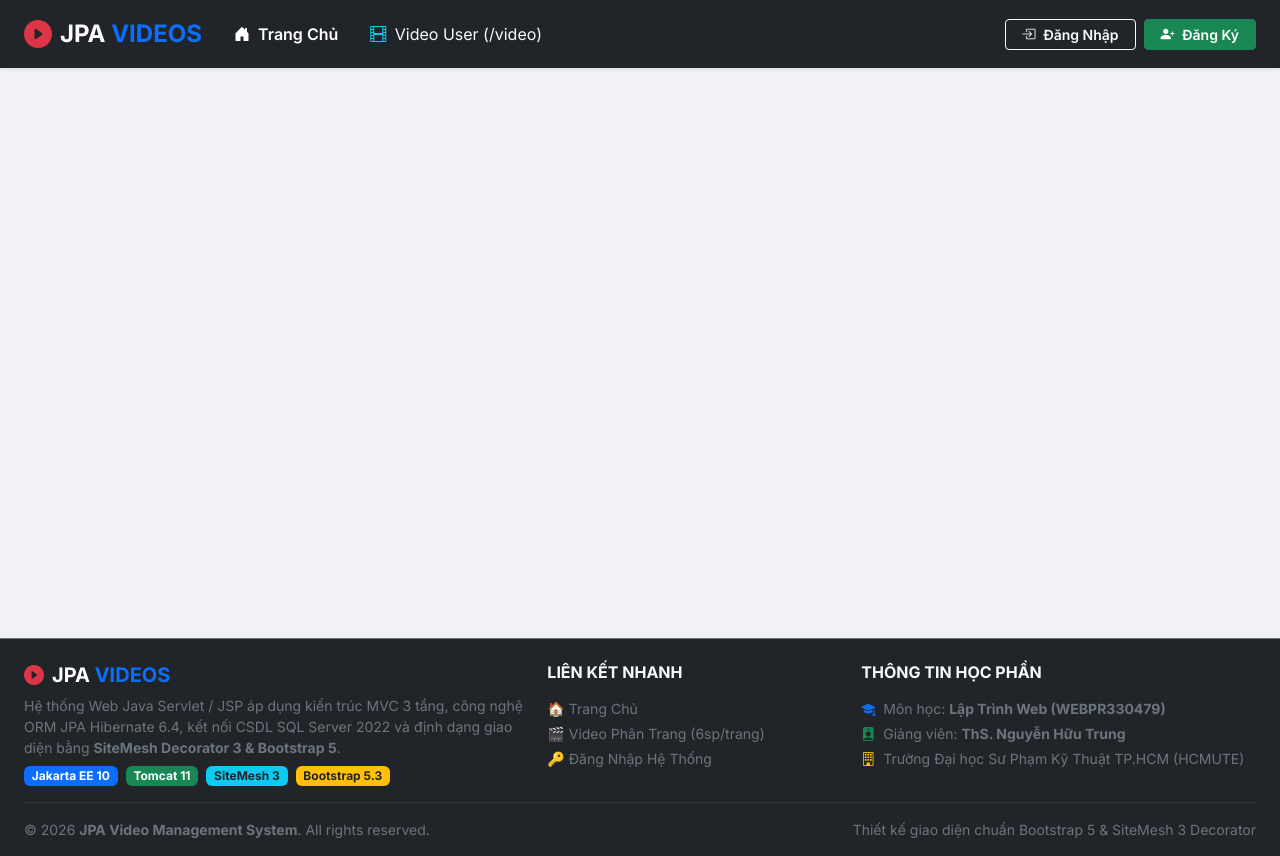
After one commit to MTien1105/BaiTapWeb, a Java web app: page /decorators/web.jsp in a window 1280 px wide. The commit adds this page. Run offline with Tomcat 11, a stand-in JSP engine, Linux system fonts and the light colour scheme.

Commit message:
feat: Configure SiteMesh 3 Decorator with Bootstrap 5 template

```diff
--- /dev/null
+++ b/src/main/webapp/common/web/footer.jsp
@@ -0,0 +1,61 @@
+<%@ page language="java" contentType="text/html; charset=UTF-8" pageEncoding="UTF-8"%>
+<%@ taglib prefix="c" uri="jakarta.tags.core" %>
+
+<!-- BOOTSTRAP 5 FOOTER (SITEMESH DECORATOR) -->
+<footer class="bg-dark text-white pt-4 pb-3 mt-auto border-top border-secondary">
+    <div class="container-fluid px-4">
+        <div class="row gy-3">
+            <div class="col-lg-5 col-md-6">
+                <h5 class="fw-bold text-white d-flex align-items-center gap-2">
+                    <i class="bi bi-play-circle-fill text-danger"></i>
+                    <span>JPA <span class="text-primary">VIDEOS</span></span>
+                </h5>
+                <p class="text-secondary small mb-2">
+                    Hệ thống Web Java Servlet / JSP áp dụng kiến trúc MVC 3 tầng, công nghệ ORM JPA Hibernate 6.4, kết nối CSDL SQL Server 2022 và định dạng giao diện bằng <strong>SiteMesh Decorator 3 & Bootstrap 5</strong>.
+                </p>
+                <div class="d-flex gap-2">
+                    <span class="badge bg-primary">Jakarta EE 10</span>
+                    <span class="badge bg-success">Tomcat 11</span>
+                    <span class="badge bg-info text-dark">SiteMesh 3</span>
+                    <span class="badge bg-warning text-dark">Bootstrap 5.3</span>
+                </div>
+            </div>
+
+            <div class="col-lg-3 col-md-6">
+                <h6 class="fw-bold text-uppercase text-light mb-3">Liên Kết Nhanh</h6>
+                <ul class="list-unstyled small">
+                    <li class="mb-1"><a href="${pageContext.request.contextPath}/home" class="text-decoration-none text-secondary">🏠 Trang Chủ</a></li>
+                    <li class="mb-1"><a href="${pageContext.request.contextPath}/video" class="text-decoration-none text-secondary">🎬 Video Phân Trang (6sp/trang)</a></li>
+                    <c:if test="${sessionScope.account != null}">
+                        <li class="mb-1"><a href="${pageContext.request.contextPath}/admin/videos" class="text-decoration-none text-secondary">📺 Quản Lý Video (CRUD)</a></li>
+                    </c:if>
+                    <li class="mb-1"><a href="${pageContext.request.contextPath}/login" class="text-decoration-none text-secondary">🔑 Đăng Nhập Hệ Thống</a></li>
+                </ul>
+            </div>
+
+            <div class="col-lg-4 col-md-12">
+                <h6 class="fw-bold text-uppercase text-light mb-3">Thông Tin Học Phần</h6>
+                <p class="text-secondary small mb-1">
+                    <i class="bi bi-mortarboard-fill me-1 text-primary"></i> Môn học: <strong>Lập Trình Web (WEBPR330479)</strong>
+                </p>
+                <p class="text-secondary small mb-1">
+                    <i class="bi bi-person-badge-fill me-1 text-success"></i> Giảng viên: <strong>ThS. Nguyễn Hữu Trung</strong>
+                </p>
+                <p class="text-secondary small mb-0">
+                    <i class="bi bi-building me-1 text-warning"></i> Trường Đại học Sư Phạm Kỹ Thuật TP.HCM (HCMUTE)
+                </p>
+            </div>
+        </div>
+
+        <hr class="border-secondary my-3">
+
+        <div class="d-flex flex-wrap justify-content-between align-items-center small text-secondary">
+            <div>
+                © 2026 <strong>JPA Video Management System</strong>. All rights reserved.
+            </div>
+            <div>
+                Thiết kế giao diện chuẩn Bootstrap 5 & SiteMesh 3 Decorator
+            </div>
+        </div>
+    </div>
+</footer>
--- /dev/null
+++ b/src/main/webapp/common/web/header.jsp
@@ -0,0 +1,97 @@
+<%@ page language="java" contentType="text/html; charset=UTF-8" pageEncoding="UTF-8"%>
+<%@ taglib prefix="c" uri="jakarta.tags.core" %>
+
+<!-- BOOTSTRAP 5 NAVBAR HEADER (SITEMESH DECORATOR) -->
+<header>
+    <nav class="navbar navbar-expand-lg navbar-dark bg-dark shadow-sm py-2">
+        <div class="container-fluid px-4">
+            <!-- Brand Logo -->
+            <a class="navbar-brand d-flex align-items-center gap-2 fw-bold text-white fs-4" href="${pageContext.request.contextPath}/home">
+                <i class="bi bi-play-circle-fill text-danger fs-3"></i>
+                <span>JPA <span class="text-primary">VIDEOS</span></span>
+            </a>
+
+            <!-- Mobile Hamburger Toggle -->
+            <button class="navbar-toggler" type="button" data-bs-toggle="collapse" data-bs-target="#navbarMain" aria-controls="navbarMain" aria-expanded="false" aria-label="Toggle navigation">
+                <span class="navbar-toggler-icon"></span>
+            </button>
+
+            <!-- Navbar Links -->
+            <div class="collapse navbar-collapse" id="navbarMain">
+                <ul class="navbar-nav me-auto mb-2 mb-lg-0 align-items-lg-center">
+                    <li class="nav-item">
+                        <a class="nav-link px-3 active fw-semibold" href="${pageContext.request.contextPath}/home">
+                            <i class="bi bi-house-door-fill me-1"></i> Trang Chủ
+                        </a>
+                    </li>
+                    <li class="nav-item">
+                        <a class="nav-link px-3 text-light" href="${pageContext.request.contextPath}/video">
+                            <i class="bi bi-film me-1 text-info"></i> Video User (/video)
+                        </a>
+                    </li>
+                    <c:if test="${sessionScope.account != null}">
+                        <li class="nav-item">
+                            <a class="nav-link px-3 text-warning fw-semibold" href="${pageContext.request.contextPath}/admin/videos">
+                                <c:choose>
+                                    <c:when test="${sessionScope.account.roleid == 1}">
+                                        <i class="bi bi-gear-fill me-1"></i> Quản Lý Tất Cả Video (Admin)
+                                    </c:when>
+                                    <c:otherwise>
+                                        <i class="bi bi-camera-video-fill me-1"></i> Quản Lý Video Của Tôi
+                                    </c:otherwise>
+                                </c:choose>
+                            </a>
+                        </li>
+                    </c:if>
+                </ul>
+
+                <!-- Right Side: Auth / User Profile -->
+                <div class="d-flex align-items-center gap-2 mt-3 mt-lg-0">
+                    <c:choose>
+                        <c:when test="${sessionScope.account == null}">
+                            <a href="${pageContext.request.contextPath}/login" class="btn btn-outline-light btn-sm px-3 fw-semibold">
+                                <i class="bi bi-box-arrow-in-right me-1"></i> Đăng Nhập
+                            </a>
+                            <a href="${pageContext.request.contextPath}/register" class="btn btn-success btn-sm px-3 fw-semibold">
+                                <i class="bi bi-person-plus-fill me-1"></i> Đăng Ký
+                            </a>
+                        </c:when>
+                        <c:otherwise>
+                            <div class="dropdown">
+                                <button class="btn btn-secondary dropdown-toggle d-flex align-items-center gap-2 py-1 px-3 rounded-pill bg-dark border-secondary" type="button" id="userMenuBtn" data-bs-toggle="dropdown" aria-expanded="false">
+                                    <span class="rounded-circle bg-primary text-white d-inline-flex justify-content-center align-items-center fw-bold" style="width: 28px; height: 28px; font-size: 13px;">
+                                        ${sessionScope.account.fullName.substring(0, 1).toUpperCase()}
+                                    </span>
+                                    <span class="text-white fw-semibold small">${sessionScope.account.fullName}</span>
+                                </button>
+                                <ul class="dropdown-menu dropdown-menu-end shadow border-0 mt-2" aria-labelledby="userMenuBtn">
+                                    <li class="px-3 py-2 border-bottom">
+                                        <div class="fw-bold text-dark">${sessionScope.account.fullName}</div>
+                                        <div class="small text-muted">@${sessionScope.account.userName} | Role ${sessionScope.account.roleid}</div>
+                                        <div class="small text-muted text-truncate" style="max-width: 200px;">${sessionScope.account.email}</div>
+                                    </li>
+                                    <li>
+                                        <a class="dropdown-item py-2" href="${pageContext.request.contextPath}/video?userId=${sessionScope.account.id}">
+                                            <i class="bi bi-collection-play me-2 text-primary"></i> Video của tôi
+                                        </a>
+                                    </li>
+                                    <li>
+                                        <a class="dropdown-item py-2" href="${pageContext.request.contextPath}/admin/videos">
+                                            <i class="bi bi-sliders me-2 text-success"></i> Quản lý Video (CRUD)
+                                        </a>
+                                    </li>
+                                    <li><hr class="dropdown-divider my-1"></li>
+                                    <li>
+                                        <a class="dropdown-item py-2 text-danger fw-semibold" href="${pageContext.request.contextPath}/logout">
+                                            <i class="bi bi-box-arrow-right me-2"></i> Đăng Xuất
+                                        </a>
+                                    </li>
+                                </ul>
+                            </div>
+                        </c:otherwise>
+                    </c:choose>
+                </div>
+            </div>
+        </div>
+    </nav>
+</header>
--- /dev/null
+++ b/src/main/webapp/common/web/taglib.jsp
@@ -0,0 +1,3 @@
+<%@ taglib prefix="c" uri="jakarta.tags.core" %>
+<%@ taglib prefix="fmt" uri="jakarta.tags.fmt" %>
+<%@ taglib prefix="fn" uri="jakarta.tags.functions" %>
--- /dev/null
+++ b/src/main/webapp/decorators/web.jsp
@@ -0,0 +1,49 @@
+<%@ page language="java" contentType="text/html; charset=UTF-8" pageEncoding="UTF-8"%>
+<%@ taglib prefix="c" uri="jakarta.tags.core" %>
+<!DOCTYPE html>
+<html lang="vi" class="h-100">
+<head>
+    <meta charset="UTF-8">
+    <meta name="viewport" content="width=device-width, initial-scale=1.0">
+    <title><sitemesh:write property="title">Hệ Thống Video JPA</sitemesh:write></title>
+
+    <!-- Bootstrap 5.3.3 CSS -->
+    <link href="https://cdn.jsdelivr.net/npm/bootstrap@5.3.3/dist/css/bootstrap.min.css" rel="stylesheet">
+    <!-- Bootstrap Icons -->
+    <link href="https://cdn.jsdelivr.net/npm/bootstrap-icons@1.11.3/font/bootstrap-icons.min.css" rel="stylesheet">
+    <!-- Google Fonts -->
+    <link rel="preconnect" href="https://fonts.googleapis.com">
+    <link rel="preconnect" href="https://fonts.gstatic.com" crossorigin>
+    <link href="https://fonts.googleapis.com/css2?family=Inter:wght@400;500;600;700&display=swap" rel="stylesheet">
+
+    <style>
+        body {
+            font-family: 'Inter', -apple-system, BlinkMacSystemFont, "Segoe UI", Roboto, sans-serif;
+            background-color: #f0f2f5;
+            color: #333;
+        }
+        .main-wrapper {
+            min-height: calc(100vh - 230px);
+        }
+    </style>
+
+    <!-- Sitemesh Head Content Injection (Custom page styles/meta) -->
+    <sitemesh:write property="head" />
+</head>
+<body class="d-flex flex-column h-100">
+
+    <!-- Header / Navbar Bootstrap -->
+    <jsp:include page="/common/web/header.jsp" />
+
+    <!-- Main Content (Sitemesh Body Injection) -->
+    <main class="main-wrapper flex-shrink-0">
+        <sitemesh:write property="body" />
+    </main>
+
+    <!-- Footer Bootstrap -->
+    <jsp:include page="/common/web/footer.jsp" />
+
+    <!-- Bootstrap 5.3.3 Bundle JS -->
+    <script src="https://cdn.jsdelivr.net/npm/bootstrap@5.3.3/dist/js/bootstrap.bundle.min.js"></script>
+</body>
+</html>
--- a/src/main/webapp/views/admin/video-add.jsp
+++ b/src/main/webapp/views/admin/video-add.jsp
@@ -29,8 +29,6 @@
     </style>
 </head>
 <body>
-    <jsp:include page="/views/topbar.jsp" />
-
     <div class="container">
         <h2>➕ THÊM VIDEO MỚI</h2>
         <p class="subtitle">Thêm mới video vào hệ thống với mối quan hệ 1-N liên kết tới tài khoản Users</p>
--- a/src/main/webapp/views/admin/video-edit.jsp
+++ b/src/main/webapp/views/admin/video-edit.jsp
@@ -31,8 +31,6 @@
     </style>
 </head>
 <body>
-    <jsp:include page="/views/topbar.jsp" />
-
     <div class="container">
         <h2>✏️ CẬP NHẬT THÔNG TIN VIDEO</h2>
         <p class="subtitle">Chỉnh sửa thông tin video và cập nhật liên kết sở hữu với tài khoản Users</p>
--- a/src/main/webapp/views/admin/video-list.jsp
+++ b/src/main/webapp/views/admin/video-list.jsp
@@ -42,8 +42,6 @@
     </style>
 </head>
 <body>
-    <jsp:include page="/views/topbar.jsp" />
-
     <div class="container">
         <!-- Thông báo lỗi hoặc thành công nếu có -->
         <c:if test="${not empty flashError}">
--- a/src/main/webapp/views/home.jsp
+++ b/src/main/webapp/views/home.jsp
@@ -57,8 +57,6 @@
     </style>
 </head>
 <body>
-    <jsp:include page="topbar.jsp" />
-
     <div class="main-container">
         <!-- Khu vực thông tin người dùng nếu đã đăng nhập -->
         <c:if test="${sessionScope.account != null}">
--- a/src/main/webapp/views/user-video.jsp
+++ b/src/main/webapp/views/user-video.jsp
@@ -60,8 +60,6 @@
     </style>
 </head>
 <body>
-    <jsp:include page="/views/topbar.jsp" />
-
     <div class="main-container">
         <!-- Khung tiêu đề và Bộ lọc theo User -->
         <div class="page-header">
--- a/src/main/webapp/views/video-detail.jsp
+++ b/src/main/webapp/views/video-detail.jsp
@@ -60,8 +60,6 @@
     </style>
 </head>
 <body>
-    <jsp:include page="/views/topbar.jsp" />
-
     <div class="detail-container">
         <!-- Khu vực phát video chính (Player + Thông tin chi tiết) -->
         <div class="video-main">
```
Also changed, not shown: pom.xml (+7 -0 lines), src/main/java/vn/iotstar/filter/SiteMeshFilter.java (added, +27 -0 lines), src/main/webapp/WEB-INF/sitemesh3.xml (added, +18 -0 lines), src/main/webapp/WEB-INF/web.xml (+10 -0 lines), src/main/webapp/decorators/admin.jsp (added, +69 -0 lines).
